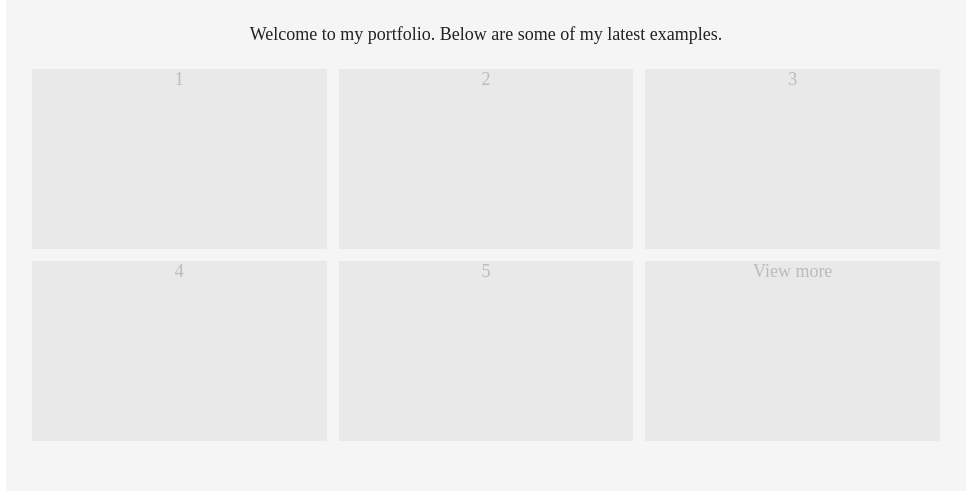
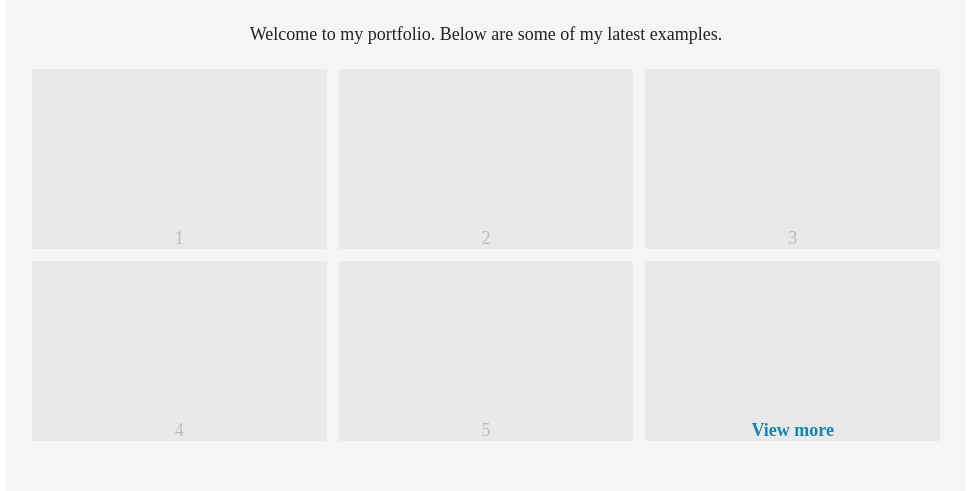
Before and after one commit to aac902/portfolio, a plain HTML site: page index.html in a window 1280 px wide. Shown: the part 256-747 px from the top of the page, without its empty margins (154-1125 px from the left). Drawn offline with Linux system fonts and the light colour scheme.

Commit message:
Add files via upload

```diff
--- a/css/style.css
+++ b/css/style.css
@@ -42,7 +42,6 @@
 }
 
 .aboutContainer {
-
     margin: 0 auto;
     margin-top: 50px;
     width: 50%;
@@ -51,10 +50,11 @@
 .box {
     background-color: #e9e9e9;
     color: #bbb;
+    display: flex;
+    justify-content:center;
+    align-items: flex-end;
     height: 180px;
     margin: 6px;
-    text-align:center;
-
     width: 33%;
 }
 
--- a/index.html
+++ b/index.html
@@ -33,7 +33,7 @@
     <div class="boxContainer">
         <div class="box">4</div>
         <div class="box">5</div>
-        <div class="box">View more</div>
+        <div class="box"><a href="index.html">View more</a></div>
     </div>
 
     <div class="aboutContainer">
```
